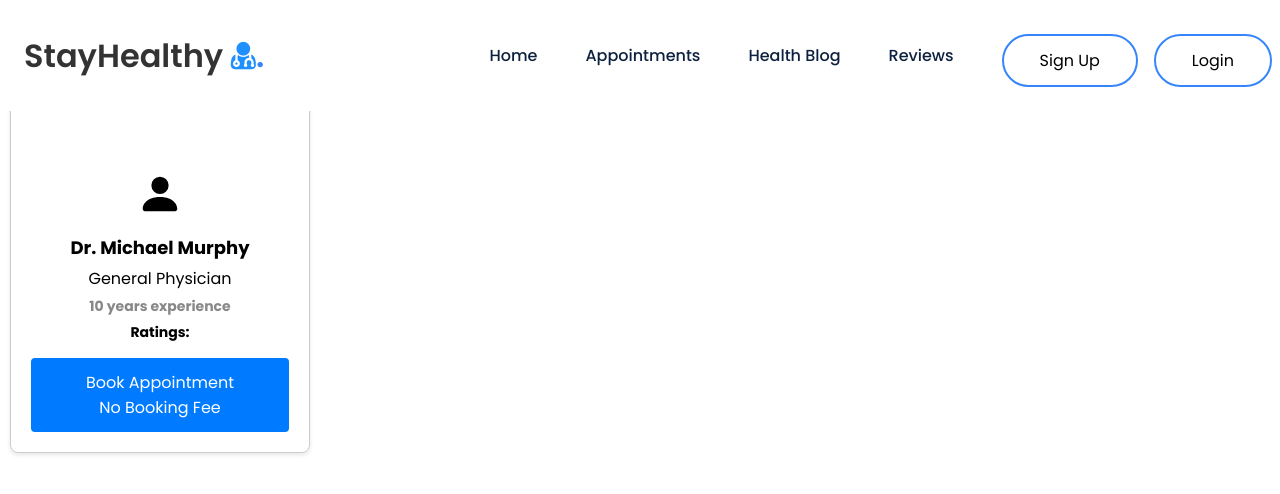
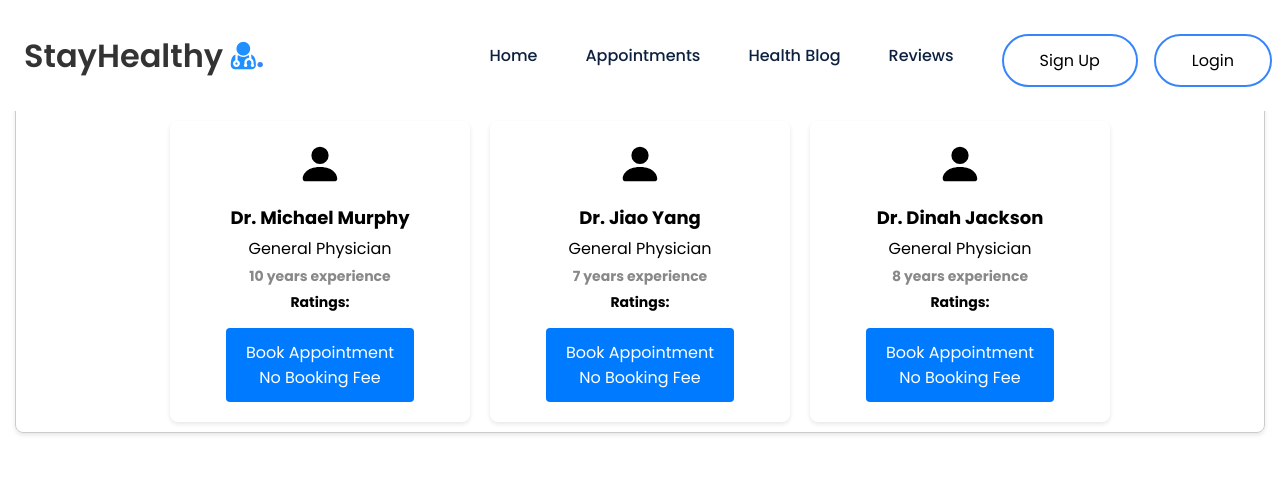
Before and after one commit to shahidullahmc/react-med_appt, a React (Create React App) app: page /search/doctors in a window 1280 px wide. Shown: the top 494 px of the page. Built offline with nearby package versions, Linux system fonts and the light colour scheme.

Commit message:
doctorcard update

```diff
--- a/src/Components/DoctorCard/DoctorCard.css
+++ b/src/Components/DoctorCard/DoctorCard.css
@@ -1,11 +1,13 @@
 .doctor-card-container {
-    width: 300px;
-    height: 100%;
+    width: auto;
+    height: 300%;
     border: 1px solid #ccc;
     border-radius: 8px;
     overflow: hidden;
-    display: inline-block;
-    margin: 10px;
+    display: flex;
+    justify-content: center;
+    flex-wrap: wrap;
+    margin: 100px 15px 15px 15px;
     box-shadow: 0 2px 4px rgba(0, 0, 0, 0.1);
     margin-bottom: 20px;
   }
@@ -14,8 +16,18 @@
   }
 
   .doctor-card-details-container {
-    padding: 20px;
-    margin-top: 140px;
+    width: 300px; /* Set a fixed width for each card */
+    margin: 20px 10px 10px 10px; /* Adjust top margin to create space */
+    box-shadow: 0 2px 4px rgba(0, 0, 0, 0.1);
+    border-radius: 8px;
+    overflow: hidden;
+    display: flex;
+    flex-direction: column; /* Stack children vertically within the card */
+    align-items: center; /* Center items horizontally within the card */
+    background-color: #fff; /* Set a background color for the card */
+  }
+  .DoctorCard.css .doctor-card-details-container:hover {
+    box-shadow: 0 4px 8px rgba(0, 0, 0, 0.2); /* Add a subtle shadow on hover */
   }
 
   .doctor-card-profile-image-container {
--- a/src/Components/DoctorCard/DoctorCard.js
+++ b/src/Components/DoctorCard/DoctorCard.js
@@ -2,7 +2,7 @@ import React, { useState } from 'react';
 import './DoctorCard.css';
 import { v4 as uuidv4 } from 'uuid';
 
-const DocCard = ({ name, speciality, experience, ratings, profilePic }) => {
+const DoctorCard = ({ name, speciality, experience, ratings, profilePic }) => {
   const [showModal, setShowModal] = useState(false);
   const [appointments, setAppointments] = useState([]);
 
@@ -44,8 +44,42 @@ const DocCard = ({ name, speciality, experience, ratings, profilePic }) => {
           </button>
         </div>
       </div>
+      <div className="doctor-card-details-container">
+        <div className="doctor-card-profile-image-container">
+          <svg xmlns="http://www.w3.org/2000/svg" width="46" height="46" fill="currentColor" class="bi bi-person-fill" viewBox="0 0 16 16">
+            <path d="M3 14s-1 0-1-1 1-4 6-4 6 3 6 4-1 1-1 1H3zm5-6a3 3 0 1 0 0-6 3 3 0 0 0 0 6z" />
+          </svg>
+        </div>
+        <div className="doctor-card-details">
+          <div className="doctor-card-detail-name">Dr. Jiao Yang</div>
+          <div className="doctor-card-detail-speciality">General Physician</div>
+          <div className="doctor-card-detail-experience">7 years experience</div>
+          <div className="doctor-card-detail-consultationfees">Ratings: {ratings}</div>
+          <button className='book-appointment-btn' onClick={handleBooking}>
+            <div>Book Appointment</div>
+            <div>No Booking Fee</div>
+          </button>
+        </div>
+      </div>
+      <div className="doctor-card-details-container">
+        <div className="doctor-card-profile-image-container">
+          <svg xmlns="http://www.w3.org/2000/svg" width="46" height="46" fill="currentColor" class="bi bi-person-fill" viewBox="0 0 16 16">
+            <path d="M3 14s-1 0-1-1 1-4 6-4 6 3 6 4-1 1-1 1H3zm5-6a3 3 0 1 0 0-6 3 3 0 0 0 0 6z" />
+          </svg>
+        </div>
+        <div className="doctor-card-details">
+          <div className="doctor-card-detail-name">Dr. Dinah Jackson</div>
+          <div className="doctor-card-detail-speciality">General Physician</div>
+          <div className="doctor-card-detail-experience">8 years experience</div>
+          <div className="doctor-card-detail-consultationfees">Ratings: {ratings}</div>
+          <button className='book-appointment-btn' onClick={handleBooking}>
+            <div>Book Appointment</div>
+            <div>No Booking Fee</div>
+          </button>
+        </div>
+      </div>
     </div>
   );
 };
 
-export default DocCard;
+export default DoctorCard;
```
